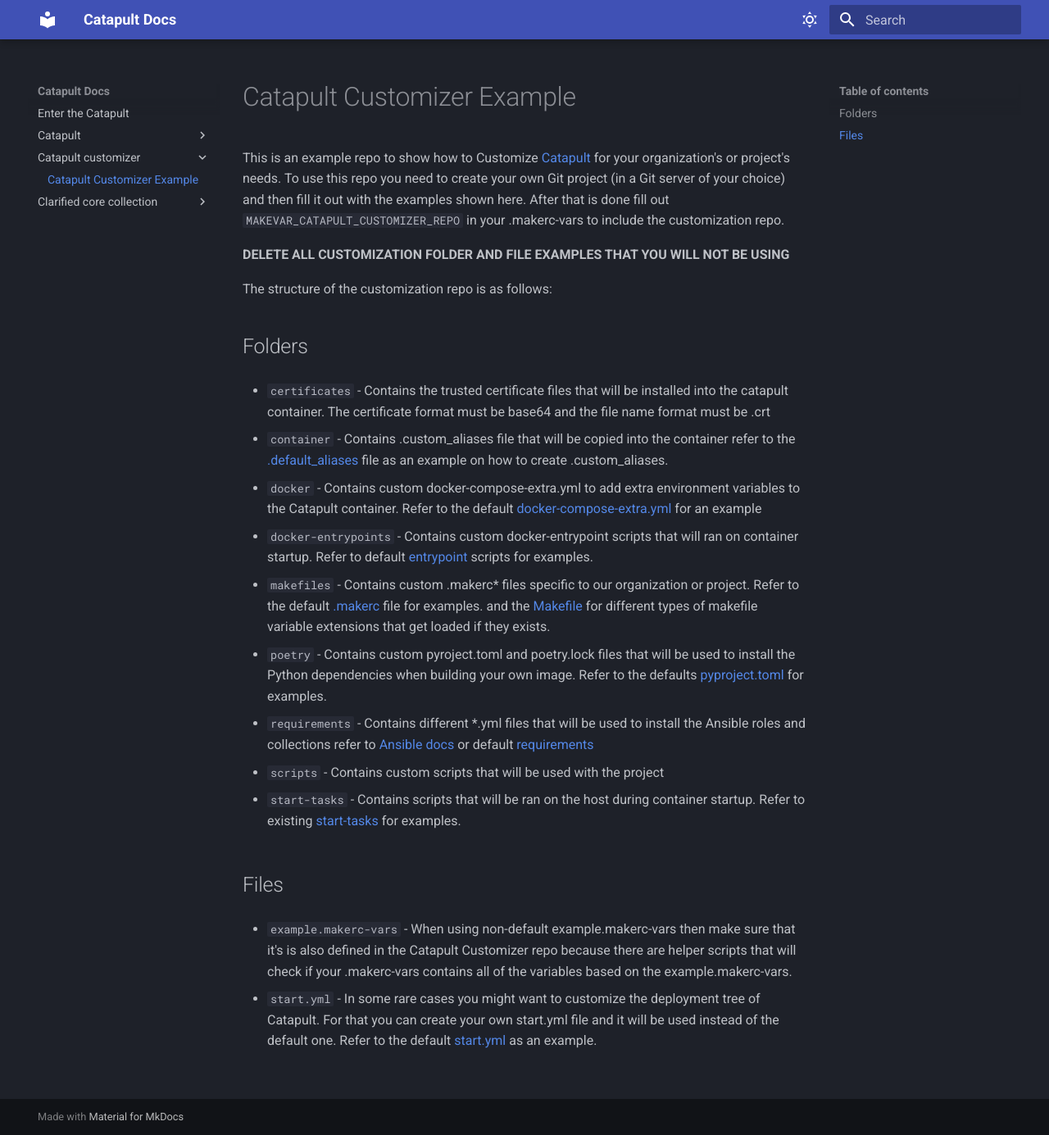
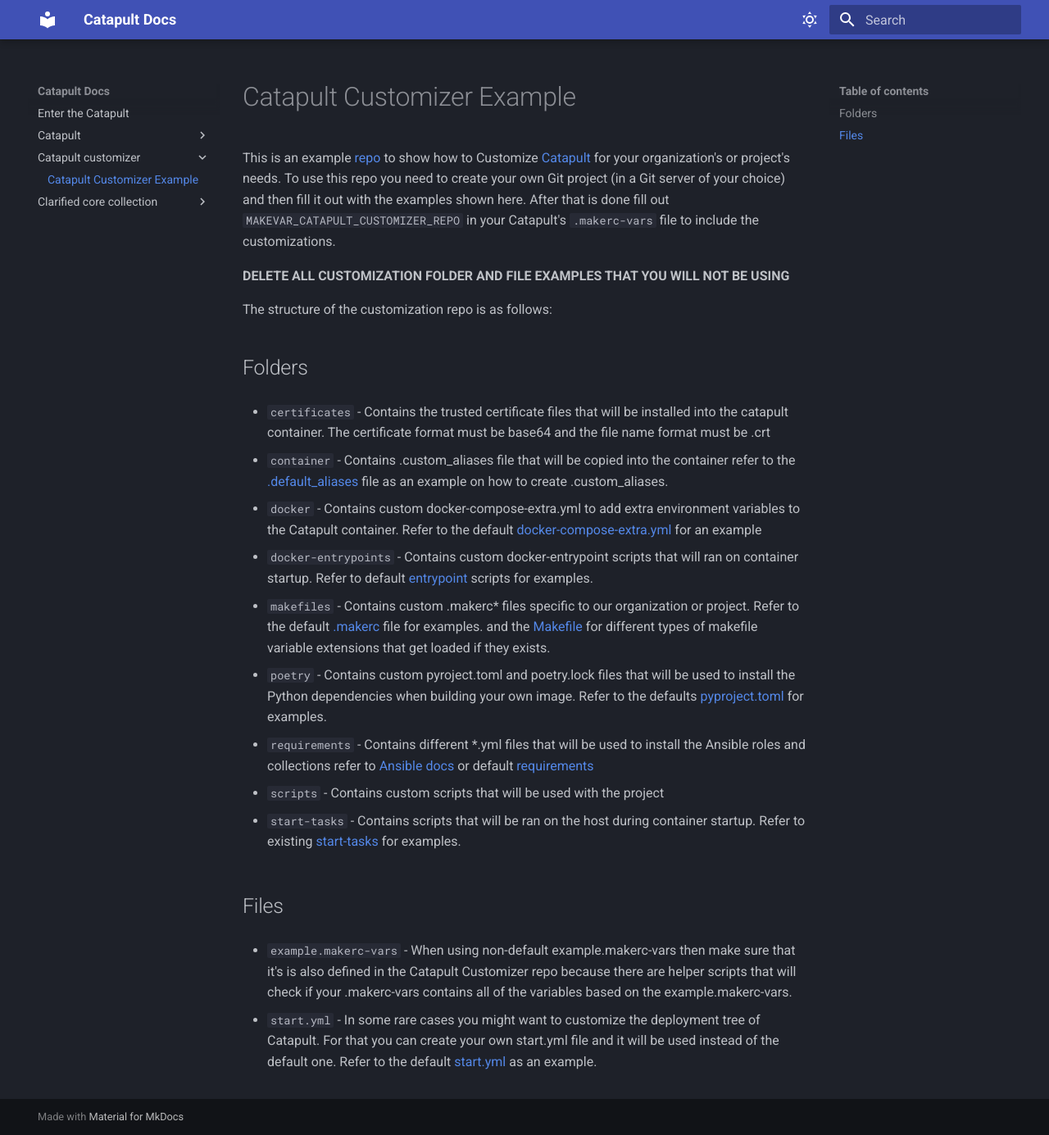
Before and after one commit to ClarifiedSecurity/catapult-docs, an MkDocs documentation site: the page built from docs/catapult-customizer/README.md, in a window 1280 px wide and 1385 px high. Shown: the whole window at 82% size. Built offline with MkDocs 1.6.1 and Material for MkDocs 9.7.7, drawn with Linux system fonts in a browser that asks for light colours.

Commit message:
CatapultBot update docs

```diff
--- a/docs/catapult-customizer/README.md
+++ b/docs/catapult-customizer/README.md
@@ -1,7 +1,6 @@
 # Catapult Customizer Example
 
-This is an example repo to show how to Customize [Catapult](https://github.com/ClarifiedSecurity/catapult) for your organization's or project's needs.
-To use this repo you need to create your own Git project (in a Git server of your choice) and then fill it out with the examples shown here. After that is done fill out `MAKEVAR_CATAPULT_CUSTOMIZER_REPO` in your .makerc-vars to include the customization repo.
+This is an example [repo](https://github.com/ClarifiedSecurity/catapult-customizer) to show how to Customize [Catapult](https://github.com/ClarifiedSecurity/catapult) for your organization's or project's needs. To use this repo you need to create your own Git project (in a Git server of your choice) and then fill it out with the examples shown here. After that is done fill out `MAKEVAR_CATAPULT_CUSTOMIZER_REPO` in your Catapult's `.makerc-vars` file to include the customizations.
 
 **DELETE ALL CUSTOMIZATION FOLDER AND FILE EXAMPLES THAT YOU WILL NOT BE USING**
 
```
Also changed, not shown: docs/catapult/03-template-requirements.md (added, +23 -0 lines).
